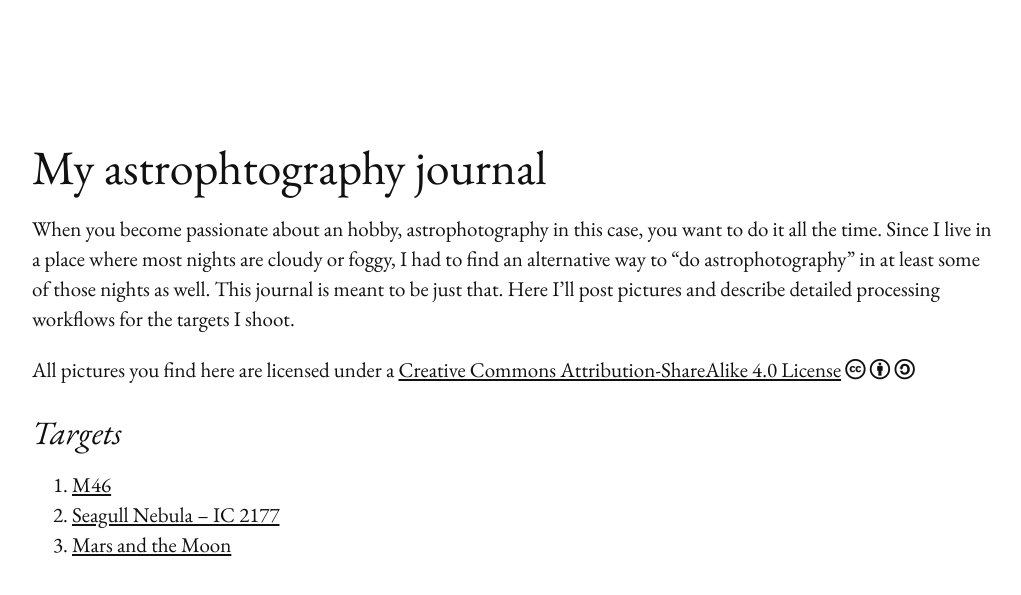
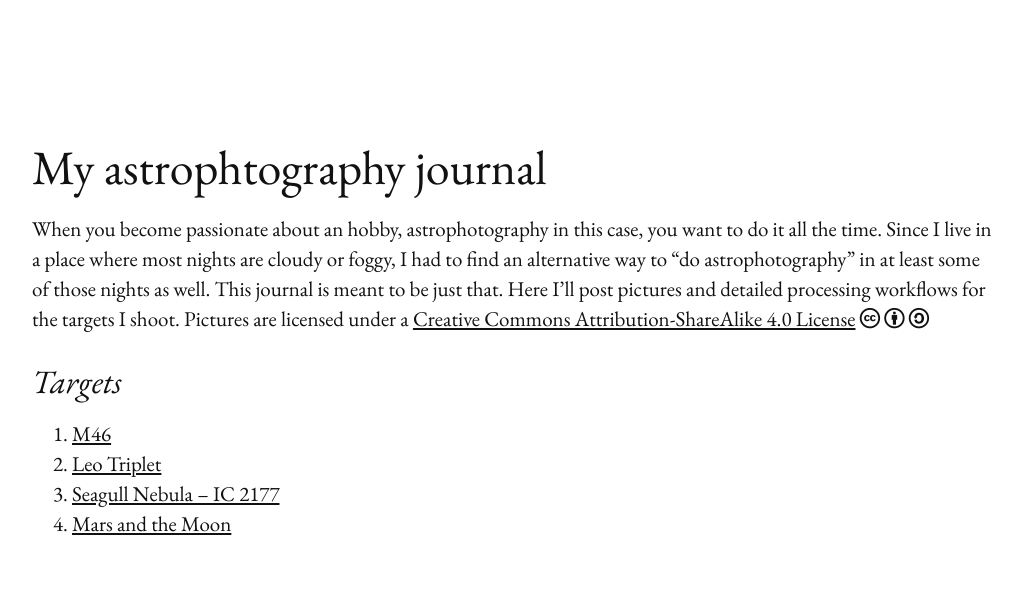
Before and after one commit to boystrange/astro, a Jekyll site: the page built from index.md, in a window 1280 px wide. Shown: the top 595 px of the page, without its empty margins (128-1149 px from the left). Built offline with Jekyll 4.4.1, drawn with Linux system fonts in a browser that asks for light colours; our own code applies the rules of GitHub Pages for plain Markdown files.

Commit message:
leo triplet

```diff
--- a/index.md
+++ b/index.md
@@ -4,17 +4,15 @@ When you become passionate about an hobby, astrophotography in this case, you
 want to do it all the time. Since I live in a place where most nights are cloudy
 or foggy, I had to find an alternative way to "do astrophotography" in at least
 some of those nights as well. This journal is meant to be just that. Here I'll
-post pictures and describe detailed processing workflows for the targets I
-shoot.
-
-All pictures you find here are licensed under a [Creative Commons
-Attribution-ShareAlike 4.0
+post pictures and detailed processing workflows for the targets I shoot.
+Pictures are licensed under a [Creative Commons Attribution-ShareAlike 4.0
 License](https://creativecommons.org/licenses/by-sa/4.0/) <i class="fa-brands
-    fa-creative-commons"></i> <i class="fa-brands fa-creative-commons-by"></i>
-    <i class="fa-brands fa-creative-commons-sa"></i>
+fa-creative-commons"></i> <i class="fa-brands fa-creative-commons-by"></i> <i
+    class="fa-brands fa-creative-commons-sa"></i>
 
 ## Targets
 
 1. [M46](2024-M46/index)
-2. [Seagull Nebula -- IC 2177](2025-seagull-nebula/index)
-3. [Mars and the Moon](2025-moon-mars/index)
+2. [Leo Triplet](2024-leo-triplet/index)
+3. [Seagull Nebula -- IC 2177](2025-seagull-nebula/index)
+4. [Mars and the Moon](2025-moon-mars/index)
```
Also changed, not shown: 2024-leo-triplet/index.md (added, +59 -0 lines), 4 other files.
